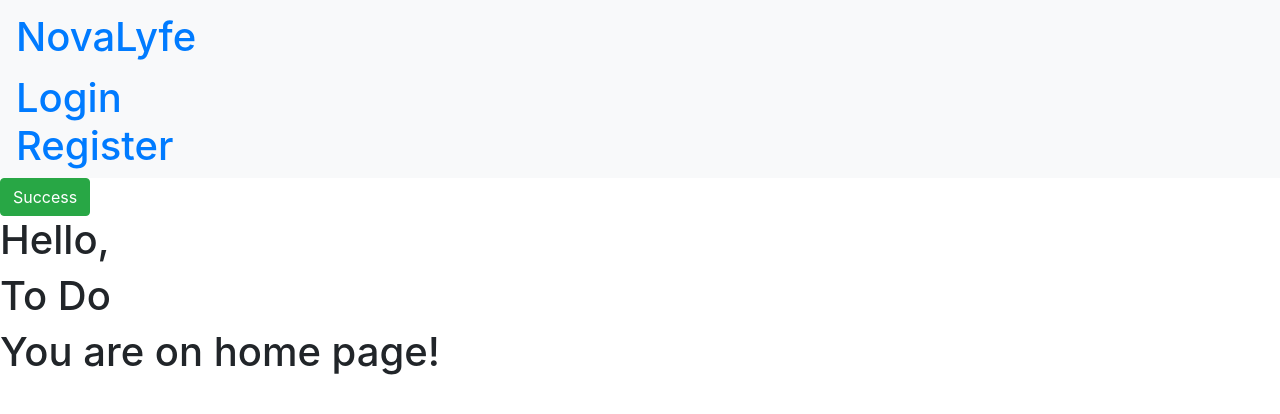
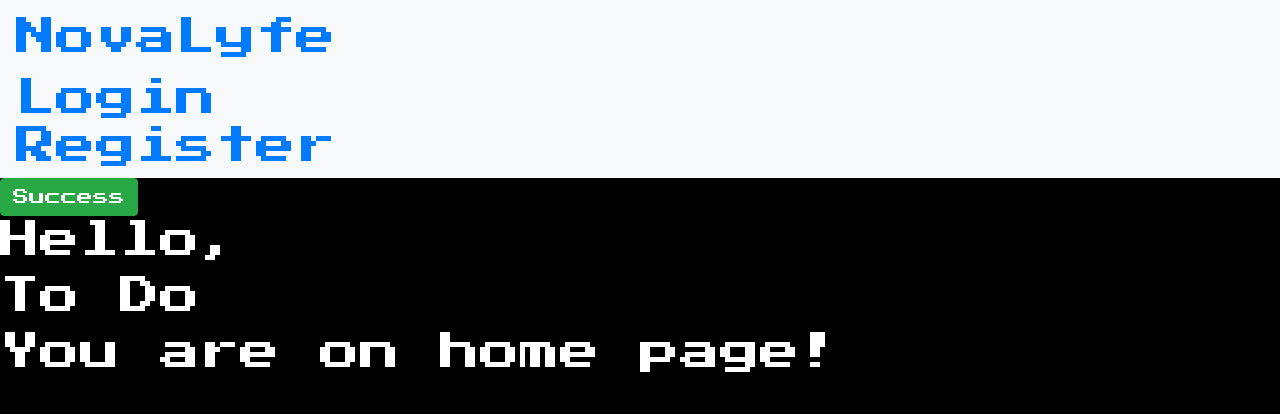
Before and after one commit to PatWyzlic/NovaLyfe, a React (Create React App) app in the folder Frontend/novalyfe/: page / in a window 1280 px wide. Shown: the top 414 px of the page. Built offline with nearby package versions, Linux system fonts and the light colour scheme.

Commit message:
Update to packages

```diff
--- a/Frontend/novalyfe/package.json
+++ b/Frontend/novalyfe/package.json
@@ -3,11 +3,11 @@
   "version": "0.1.0",
   "private": true,
   "dependencies": {
+    "@fontsource/press-start-2p": "^4.5.9",
     "@testing-library/jest-dom": "^5.16.4",
     "@testing-library/react": "^13.3.0",
     "@testing-library/user-event": "^13.5.0",
     "axios": "^0.27.2",
-    "bootstrap": "^5.2.0",
     "cors": "^2.8.5",
     "dayjs": "^1.11.4",
     "jquery": "^3.6.0",
@@ -41,5 +41,8 @@
       "last 1 firefox version",
       "last 1 safari version"
     ]
+  },
+  "devDependencies": {
+    "css-loader": "^6.7.1"
   }
 }
--- /dev/null
+++ b/Frontend/novalyfe/public/css/NavBar.css
@@ -0,0 +1,4 @@
+nav{
+    background-color: black;
+    color: red;
+}
--- a/Frontend/novalyfe/public/index.html
+++ b/Frontend/novalyfe/public/index.html
@@ -11,6 +11,9 @@
     />
     <link rel="apple-touch-icon" href="%PUBLIC_URL%/logo192.png" />
     <link rel="stylesheet" href="https://cdn.jsdelivr.net/npm/bootstrap@4.3.1/dist/css/bootstrap.min.css" integrity="sha384-ggOyR0iXCbMQv3Xipma34MD+dH/1fQ784/j6cY/iJTQUOhcWr7x9JvoRxT2MZw1T" crossorigin="anonymous">
+    <link rel="preconnect" href="https://fonts.googleapis.com">
+    <link rel="preconnect" href="https://fonts.gstatic.com" crossorigin>
+    <link href="https://fonts.googleapis.com/css2?family=Press+Start+2P&display=swap" rel="stylesheet">
     <!--
       manifest.json provides metadata used when your web app is installed on a
       user's mobile device or desktop. See https://developers.google.com/web/fundamentals/web-app-manifest/
--- a/Frontend/novalyfe/src/components/NavBar.js
+++ b/Frontend/novalyfe/src/components/NavBar.jsx
@@ -1,6 +1,7 @@
 import { Link } from "react-router-dom";
 import { useContext } from "react";
 import AuthContext from "../context/AuthContext";
+import "../components/NavBar"
 
 export default function NavBar(){
     const { user, logoutUser } = useContext(AuthContext);
--- a/Frontend/novalyfe/src/index.css
+++ b/Frontend/novalyfe/src/index.css
@@ -1,13 +1,16 @@
 body {
   margin: 0;
-  font-family: -apple-system, BlinkMacSystemFont, 'Segoe UI', 'Roboto', 'Oxygen',
-    'Ubuntu', 'Cantarell', 'Fira Sans', 'Droid Sans', 'Helvetica Neue',
-    sans-serif;
+  font-family: 'Press Start 2P', cursive;
+  font-weight: normal;
   -webkit-font-smoothing: antialiased;
   -moz-osx-font-smoothing: grayscale;
+  background-color: black;
+  color: white;
 }
 
-code {
-  font-family: source-code-pro, Menlo, Monaco, Consolas, 'Courier New',
-    monospace;
+:root {
+  font-family: "PressStart2P";
+  src: local("PressStart2P"),
+    url("./PressStart2P.ttf") format("truetype");
+  font-weight: normal;
 }
```
Also changed, not shown: Frontend/novalyfe/src/PressStart2P.ttf (added), 1 other file (tests, documents, lock files or other folders).
